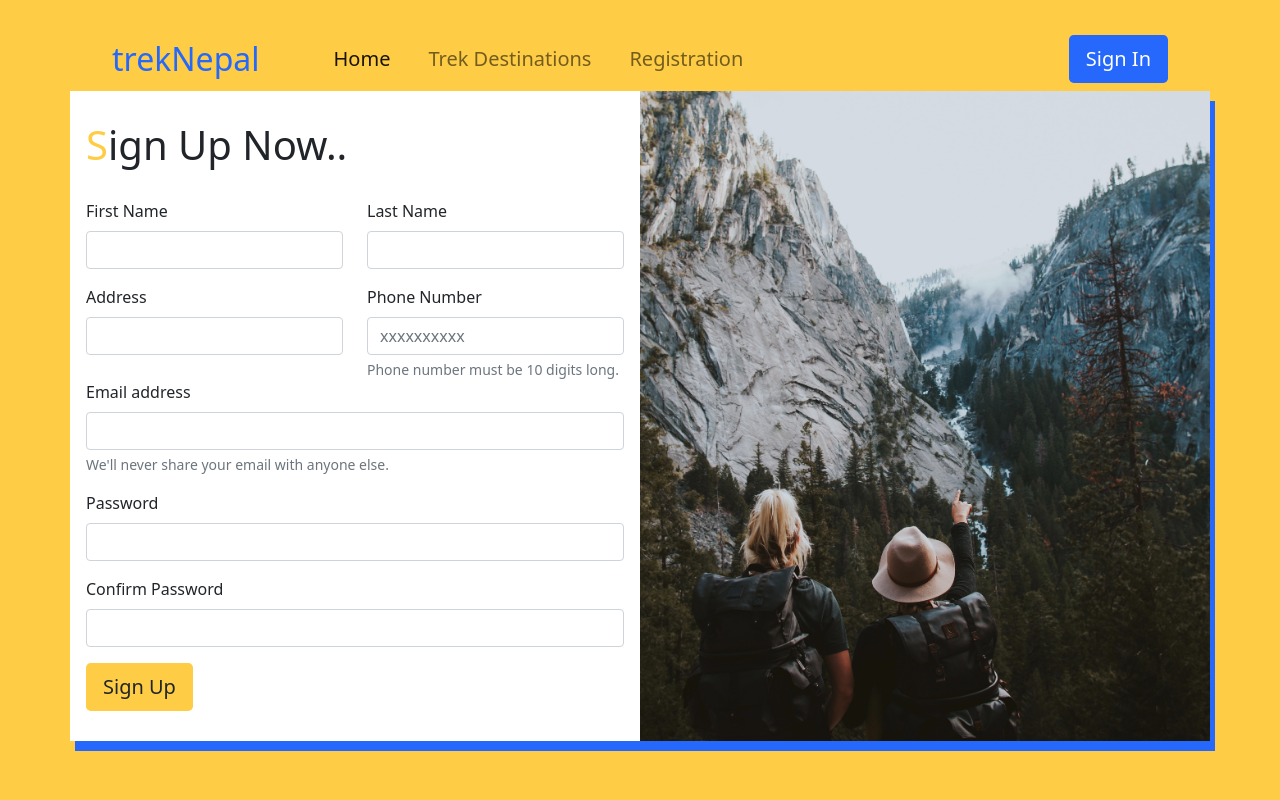
After one commit to realnroz/Trek-App, a Flask app: page /registration in a window 1280 px wide. The commit adds this page. Run offline with Flask 2, Linux system fonts and the light colour scheme; some libraries are stand-ins or nearby versions.

Commit message:
MYSQL Configured

```diff
--- a/trekapp/main.py
+++ b/trekapp/main.py
@@ -1,11 +1,34 @@
-from flask import Flask,render_template,url_for
+from crypt import methods
+from flask import Flask,render_template, request,url_for,redirect
+from flask_mysqldb import MySQL
 
+# for database
 app = Flask(__name__)
 
+# Database Config
+app.config['MYSQL_HOST'] = 'localhost'
+app.config['MYSQL_USER'] = 'root'
+app.config['MYSQL_PASSWORD'] = '1230'
+app.config['MYSQL_DB'] = 'db_trekapp'
+
+mysql = MySQL(app)
 
 @app.route("/")
 def index():
     return render_template("index.html")
 
+@app.route("/registration")
+def registration():
+    return render_template("registration.html")
+
+@app.route("/login",methods=["POST"])
+def login():
+    email = request.form['email']
+    password=request.form['password']
+
+    cursor = mysql.connection.cursor()
+    cursor.execute('''SELECT * FROM users where email = %s and password = %s''',(email,password))
+    return redirect(url_for("index"))
+
 if __name__ == '__main__':
     app.run(debug=True)
--- a/trekapp/static/css/main.css
+++ b/trekapp/static/css/main.css
@@ -5,7 +5,81 @@
           box-sizing: border-box;
 }
 
-nav .container-fluid {
+.container {
+  position: absolute;
+  top: 52%;
+  left: 50%;
+  -webkit-transform: translate(-50%, -50%);
+          transform: translate(-50%, -50%);
+  -webkit-box-shadow: 5px 10px #2568FB;
+          box-shadow: 5px 10px #2568FB;
+}
+
+.container .outer-row .outer-col {
+  width: 600px;
+  height: 650px;
+}
+
+.container .outer-row .left-container {
+  background-color: white;
+}
+
+.container .outer-row .left-container form h1 {
+  -ms-flex-item-align: start;
+      align-self: flex-start;
+  margin-bottom: 30px;
+}
+
+.container .outer-row .left-container form h1 span {
+  color: #FECD45 !important;
+}
+
+.container .outer-row .left-container form .btn {
+  background-color: #FECD45;
+}
+
+.container .outer-row .right-container {
+  background-image: url("../images/bg-image.jpg");
+  background-size: cover;
+  background-position: center bottom;
+}
+
+body {
+  background-color: #FECD45 !important;
+}
+
+body nav {
+  padding-top: 30px !important;
+}
+
+body nav .container-fluid {
+  background-color: transparent !important;
   margin: 0 100px;
 }
+
+body nav .container-fluid .navbar-brand {
+  color: #2568FB;
+  padding-right: 50px;
+}
+
+body nav .container-fluid .navbar-brand:hover {
+  color: #2568FB !important;
+}
+
+body nav .container-fluid .nav-link {
+  padding-right: 30px !important;
+}
+
+body nav .container-fluid .btn {
+  background-color: #2568FB;
+  color: white;
+}
+
+body .modal-title span {
+  color: #FECD45;
+}
+
+body .modal-body .btn {
+  background-color: #FECD45;
+}
 /*# sourceMappingURL=main.css.map */
--- a/trekapp/static/scss/_config.scss
+++ b/trekapp/static/scss/_config.scss
@@ -1,3 +1,7 @@
+$primary-color:#FECD45;
+$secondary-color:#2568FB;
+
+
 *{
     margin: 0;
     padding: 0;
--- /dev/null
+++ b/trekapp/static/scss/_registration.scss
@@ -0,0 +1,39 @@
+.container{
+    position: absolute;
+    top: 52%;
+    left:50%;
+    transform: translate(-50%,-50%);
+    box-shadow: 5px 10px $secondary-color;
+
+    .outer-row{
+        .outer-col{
+            width: 600px;
+            height: 650px;
+        }
+        .left-container{
+            background-color: white;
+
+            form {
+                h1{
+                    align-self: flex-start;
+                    margin-bottom: 30px;
+
+                    span{
+                        color: $primary-color !important;
+                    }
+                }
+
+                .btn{
+                    background-color: $primary-color;
+                }
+            }
+        }
+
+        .right-container{
+            background-image: url('../images/bg-image.jpg');
+            background-size: cover;
+            background-position:center bottom;
+        }
+    }
+
+}
--- a/trekapp/static/scss/main.scss
+++ b/trekapp/static/scss/main.scss
@@ -1,7 +1,47 @@
-@import 'config';
+@import 'config','registration';
 
-nav{
-    .container-fluid{
-        margin: 0 100px;
+body{
+    background-color: $primary-color !important;
+
+    nav{
+        padding-top: 30px !important;
+        .container-fluid{
+            background-color: transparent !important;
+            margin: 0 100px;
+            .navbar-brand{
+
+                color: $secondary-color;
+                padding-right: 50px;
+
+                &:hover{
+                    color: $secondary-color !important;
+                }
+            }
+
+            .nav-link {
+               padding-right: 30px !important;
+            }
+
+            .btn{
+                background-color: $secondary-color;
+                color: white;
+            }
+        }
     }
+
+    .modal{
+        &-title{
+            span{
+                color: $primary-color;
+            }
+        }
+        &-body{
+            .btn{
+                background-color: $primary-color;
+            }
+        }
+    }
+
+
+
 }
--- a/trekapp/templates/base.html
+++ b/trekapp/templates/base.html
@@ -1,5 +1,6 @@
 <!doctype html>
 <html lang="en">
+
 <head>
   <!-- Required meta tags -->
   <meta charset="utf-8">
@@ -8,37 +9,80 @@
   <link rel="stylesheet" href="{{ url_for('static',filename='css/main.css') }}">
 
   <!-- Bootstrap CSS -->
-    <link href="https://cdn.jsdelivr.net/npm/bootstrap@5.1.3/dist/css/bootstrap.min.css" rel="stylesheet" integrity="sha384-1BmE4kWBq78iYhFldvKuhfTAU6auU8tT94WrHftjDbrCEXSU1oBoqyl2QvZ6jIW3" crossorigin="anonymous">
+  <link href="https://cdn.jsdelivr.net/npm/bootstrap@5.1.3/dist/css/bootstrap.min.css" rel="stylesheet"
+    integrity="sha384-1BmE4kWBq78iYhFldvKuhfTAU6auU8tT94WrHftjDbrCEXSU1oBoqyl2QvZ6jIW3" crossorigin="anonymous">
 
-    <title>{% block title %} {% endblock %}</title>
+  <title> trekNepal{% block title %} {% endblock %}</title>
 </head>
+
 <body>
 
 
   <!-- Navbar section -->
-    <nav class="navbar navbar-expand-lg navbar-dark bg-dark">
+  <nav class="navbar navbar-expand-lg navbar-light">
     <div class="container-fluid">
-          <a class="navbar-brand" href="#">Trek App</a>
-          <button class="navbar-toggler" type="button" data-bs-toggle="collapse" data-bs-target="#navbarSupportedContent" aria-controls="navbarSupportedContent" aria-expanded="false" aria-label="Toggle navigation">
+      <a class="navbar-brand fs-2" href="#">trekNepal</a>
+      <button class="navbar-toggler" type="button" data-bs-toggle="collapse" data-bs-target="#navbarSupportedContent"
+        aria-controls="navbarSupportedContent" aria-expanded="false" aria-label="Toggle navigation">
         <span class="navbar-toggler-icon"></span>
       </button>
       <div class="collapse navbar-collapse" id="navbarSupportedContent">
-            <ul class="navbar-nav me-auto mb-2 mb-lg-0">
+        <ul class="navbar-nav me-auto mb-2 mb-lg-0 fs-5">
           <li class="nav-item">
-                <a class="nav-link active" aria-current="page" href="#">Home</a>
+            <a class="nav-link active" aria-current="page" href="/">Home</a>
           </li>
           <li class="nav-item">
             <a class="nav-link" href="#">Trek Destinations</a>
+          </li>
+          <li class="nav-item">
+            <a class="nav-link" href="{{ url_for('registration')}}">Registration</a>
           </li>
         </ul>
         <!-- <form class="d-flex">
               <input class="form-control me-2" type="search" placeholder="Search" aria-label="Search">
               <button class="btn btn-outline-success" type="submit">Search</button>
             </form> -->
-            <button>Log in</button>
+        <button type="button" class="btn btn-lg" data-bs-toggle="modal" data-bs-target="#staticBackdrop">
+          Sign In
+        </button>
       </div>
     </div>
   </nav>
+
+  <!-- Login Modal -->
+  <div class="modal fade" id="staticBackdrop" data-bs-backdrop="static" data-bs-keyboard="false" tabindex="-1"
+    aria-labelledby="staticBackdropLabel" aria-hidden="true">
+    <div class="modal-dialog">
+      <div class="modal-content">
+        <div class="modal-header">
+          <h1 class="modal-title" id="staticBackdropLabel"><span>S</span>ign In Now...</h1>
+          <button type="button" class="btn-close" data-bs-dismiss="modal" aria-label="Close"></button>
+        </div>
+        <div class="modal-body">
+          <!-- form  -->
+          <form action="/login" method="POST">
+            <div class="mb-3">
+              <label for="exampleInputEmail1" class="form-label">Email address</label>
+              <input type="email" class="form-control" name="email" id="exampleInputEmail1" aria-describedby="emailHelp" required>
+              <div id="emailHelp" class="form-text">We'll never share your email with anyone else.</div>
+            </div>
+            <div class="mb-3">
+              <label for="exampleInputPassword1" class="form-label">Password</label>
+              <input type="password"  name="password" class="form-control" id="exampleInputPassword1" required>
+            </div>
+            <div class="mb-3 form-check">
+              <input type="checkbox" class="form-check-input" id="exampleCheck1">
+              <label class="form-check-label" for="exampleCheck1">Check me out</label>
+            </div>
+            <button type="submit" class="btn btn-lg">Sign In</button>
+          </form>
+        </div>
+        <div class="modal-footer">
+          <button type="button" class="btn btn-secondary" data-bs-dismiss="modal">Close</button>
+        </div>
+      </div>
+    </div>
+  </div>
 
   {% block content %}
 
@@ -56,7 +100,9 @@
   <!-- Optional JavaScript; choose one of the two! -->
 
   <!-- Option 1: Bootstrap Bundle with Popper -->
-    <script src="https://cdn.jsdelivr.net/npm/bootstrap@5.1.3/dist/js/bootstrap.bundle.min.js" integrity="sha384-ka7Sk0Gln4gmtz2MlQnikT1wXgYsOg+OMhuP+IlRH9sENBO0LRn5q+8nbTov4+1p" crossorigin="anonymous"></script>
+  <script src="https://cdn.jsdelivr.net/npm/bootstrap@5.1.3/dist/js/bootstrap.bundle.min.js"
+    integrity="sha384-ka7Sk0Gln4gmtz2MlQnikT1wXgYsOg+OMhuP+IlRH9sENBO0LRn5q+8nbTov4+1p"
+    crossorigin="anonymous"></script>
 
   <!-- Option 2: Separate Popper and Bootstrap JS -->
   <!--
@@ -64,4 +110,5 @@
     <script src="https://cdn.jsdelivr.net/npm/bootstrap@5.1.3/dist/js/bootstrap.min.js" integrity="sha384-QJHtvGhmr9XOIpI6YVutG+2QOK9T+ZnN4kzFN1RtK3zEFEIsxhlmWl5/YESvpZ13" crossorigin="anonymous"></script>
     -->
 </body>
+
 </html>
--- a/trekapp/templates/index.html
+++ b/trekapp/templates/index.html
@@ -1,8 +1,8 @@
 {% extends 'base.html' %}
 
-{% block title %}Trek App{% endblock %}
+{% block title %}{% endblock %}
 
 {% block content %}
 
-<p>Hello</p>
+
 {% endblock %}
--- /dev/null
+++ b/trekapp/templates/registration.html
@@ -0,0 +1,54 @@
+{% extends 'base.html' %}
+
+{% block title %}-Registration{% endblock %}
+
+{% block content %}
+
+<div class="container">
+    <div class="row outer-row">
+            <div class="col outer-col left-container d-flex justify-content-center align-items-center">
+              <form>
+                  <h1><span>S</span>ign Up Now..</h1>
+                  <div class="row">
+                    <div class=" col mb-3">
+                      <label for="exampleInputEmail1" class="form-label">First Name</label>
+                      <input type="text" class="form-control" id="exampleInputEmail1" required>
+                    </div>
+                    <div class=" col  mb-3">
+                      <label for="exampleInputEmail1" class="form-label">Last Name</label>
+                      <input type="text" class="form-control" id="exampleInputEmail1" required>
+                    </div>
+                  </div>
+                  <div class="row">
+                    <div class=" col">
+                      <label for="exampleInputEmail1" class="form-label">Address</label>
+                      <input type="text" class="form-control" id="exampleInputEmail1" required>
+                    </div>
+                    <div class=" col">
+                      <label for="exampleInputEmail1" class="form-label">Phone Number</label>
+                      <input type="tel" pattern="[0-9]{10}"  placeholder= "xxxxxxxxxx" class="form-control" id="exampleInputEmail1" required>
+                      <div id="emailHelp" class="form-text">Phone number must be 10 digits long.</div>
+                    </div>
+                  </div>
+                    <div class="mb-3">
+                      <label for="exampleInputEmail1" class="form-label">Email address</label>
+                      <input type="email" class="form-control" id="exampleInputEmail1" aria-describedby="emailHelp" required>
+                      <div id="emailHelp" class="form-text">We'll never share your email with anyone else.</div>
+                    </div>
+                    <div class="mb-3">
+                      <label for="exampleInputPassword1" class="form-label">Password</label>
+                      <input type="password" class="form-control" id="exampleInputPassword1" required>
+                    </div>
+                    <div class="mb-3">
+                        <label for="exampleInputPassword2" class="form-label">Confirm Password</label>
+                        <input type="password" class="form-control" id="exampleInputPassword2" required>
+                    </div>
+                    <button type="submit" class="btn btn-lg">Sign Up</button>
+                  </form>
+            </div>
+            <div class="col  outer-col right-container">
+            </div>
+    </div>
+</div>
+
+{% endblock %}
```
Also changed, not shown: trekapp/static/images/bg-image.jpg (added), 2 other files. Lines whose indentation alone changed are shown as unchanged.
